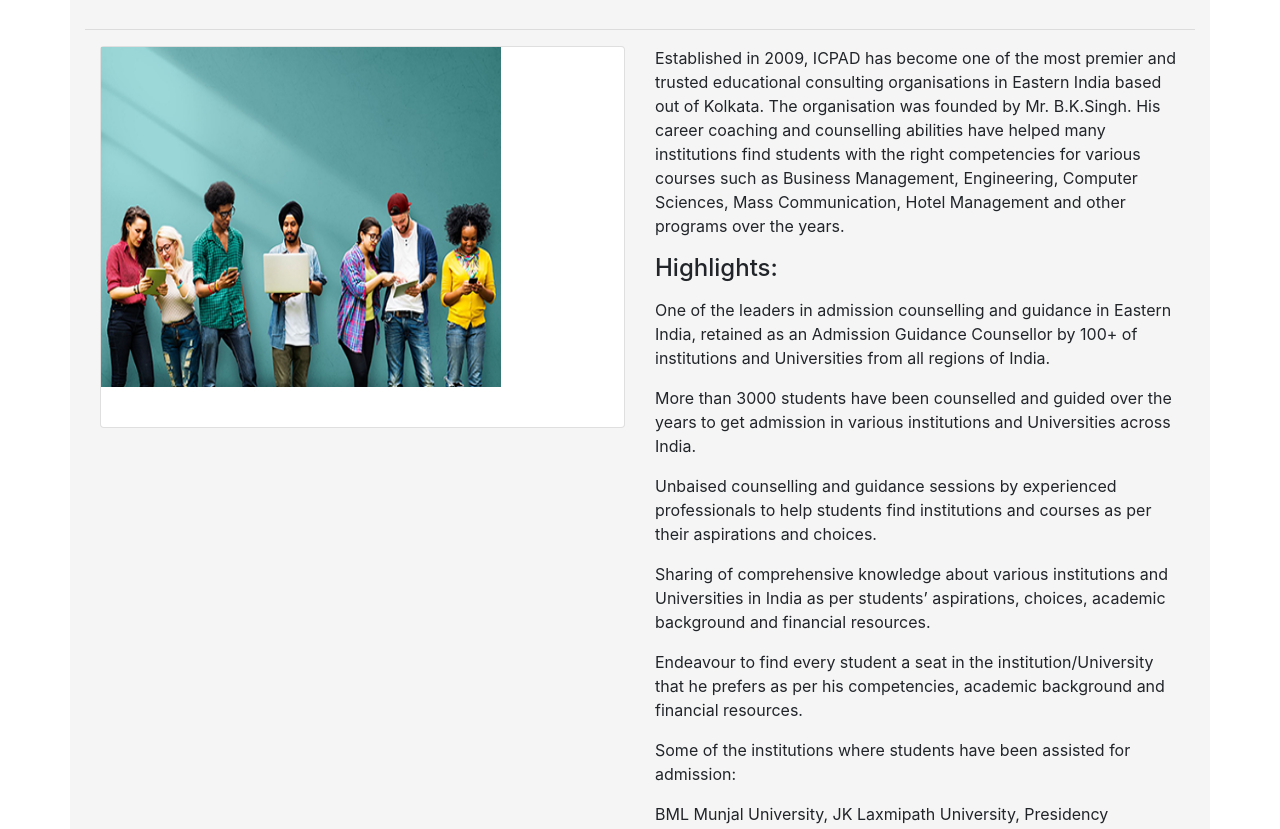
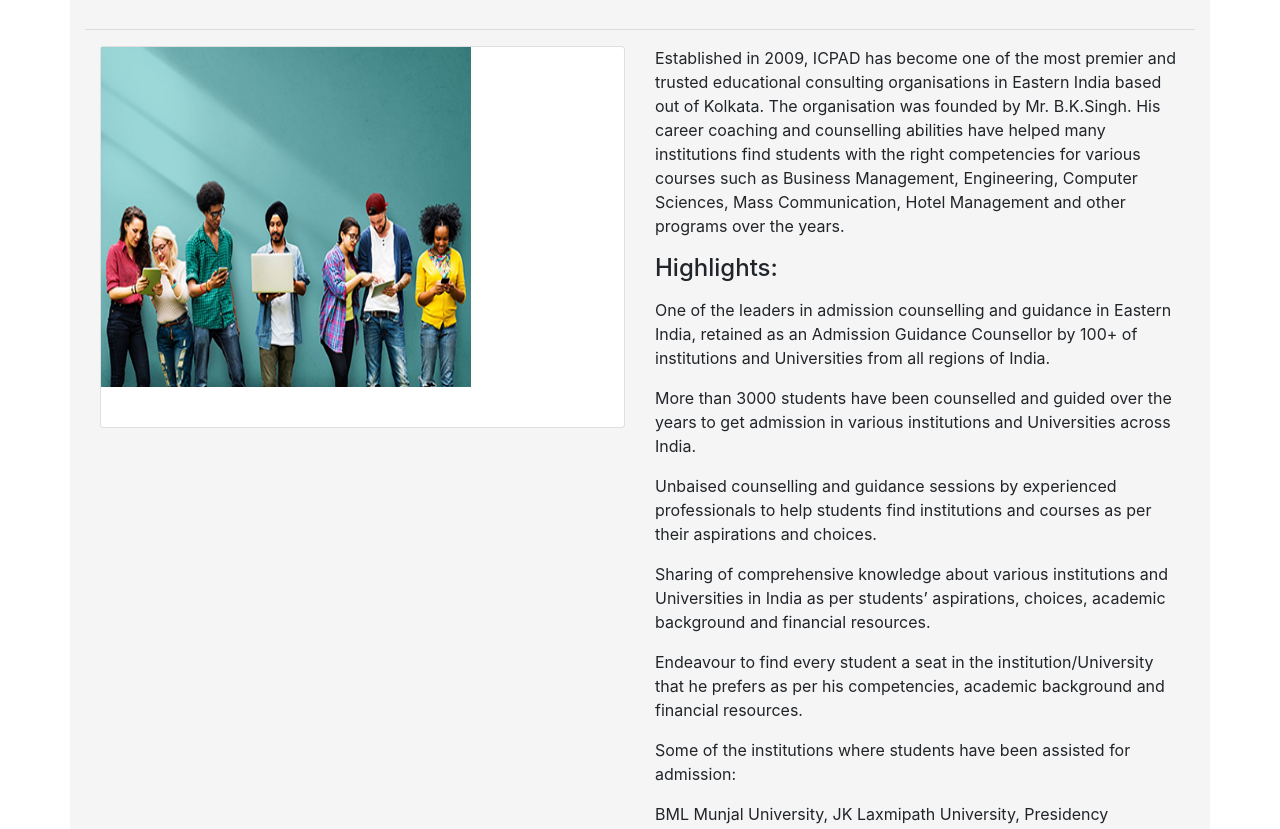
Before and after one commit to 8861496153/mangeshportfolio, a plain HTML site: page index.html in a window 1280 px wide. Shown: the part 3735-4564 px from the top of the page. Drawn offline with nearby package versions, Linux system fonts and the light colour scheme.

Commit message:
Update index.html

```diff
--- a/index.html
+++ b/index.html
@@ -348,7 +348,7 @@
     <div class="container">
         <div class="row">
                 <div class="col-md-6 col-sm-6 col-lg-6">
-                      <div class="card"><img src="abt-1.png" alt="Chicago" width="400px" height="340px">
+                      <div class="card"><img src="abt-1.png" alt="Chicago" width="370px" height="340px">
                           <div class="card-body">
                                   </div>
                      </div>
```
